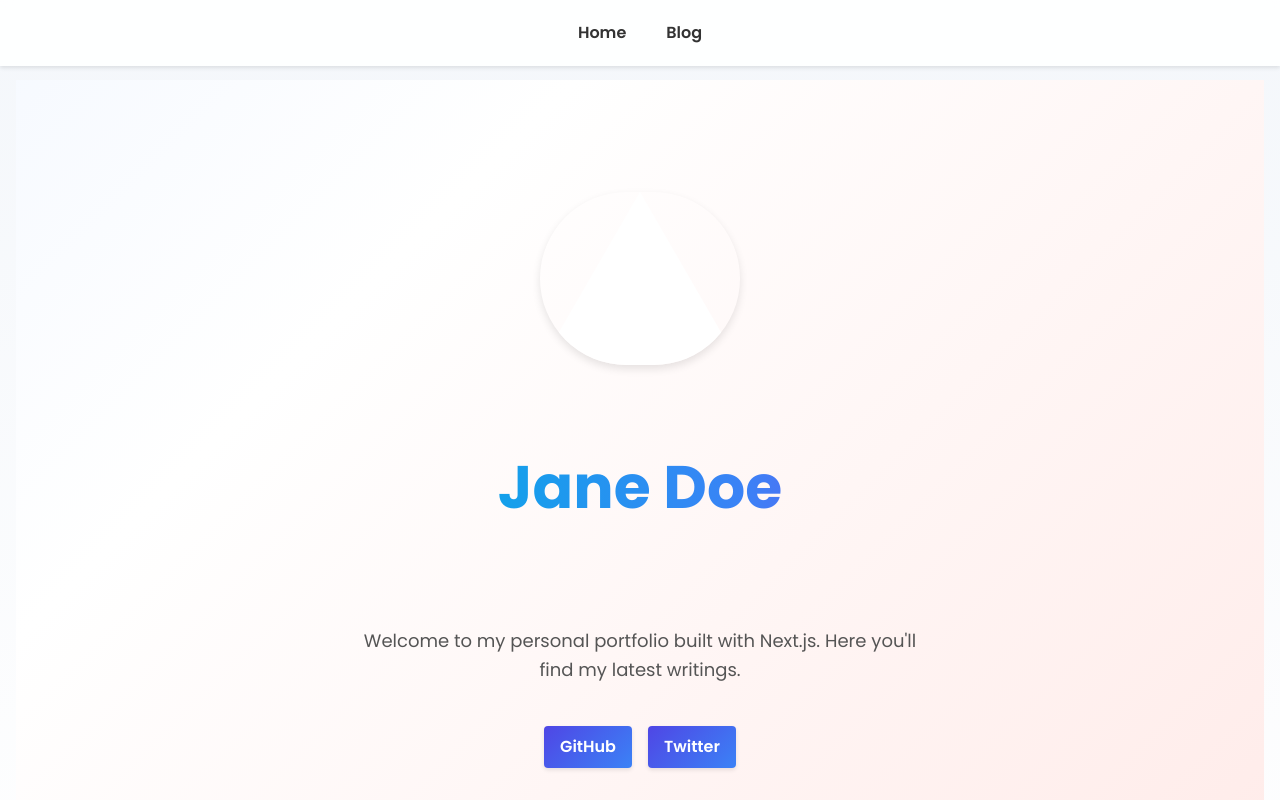
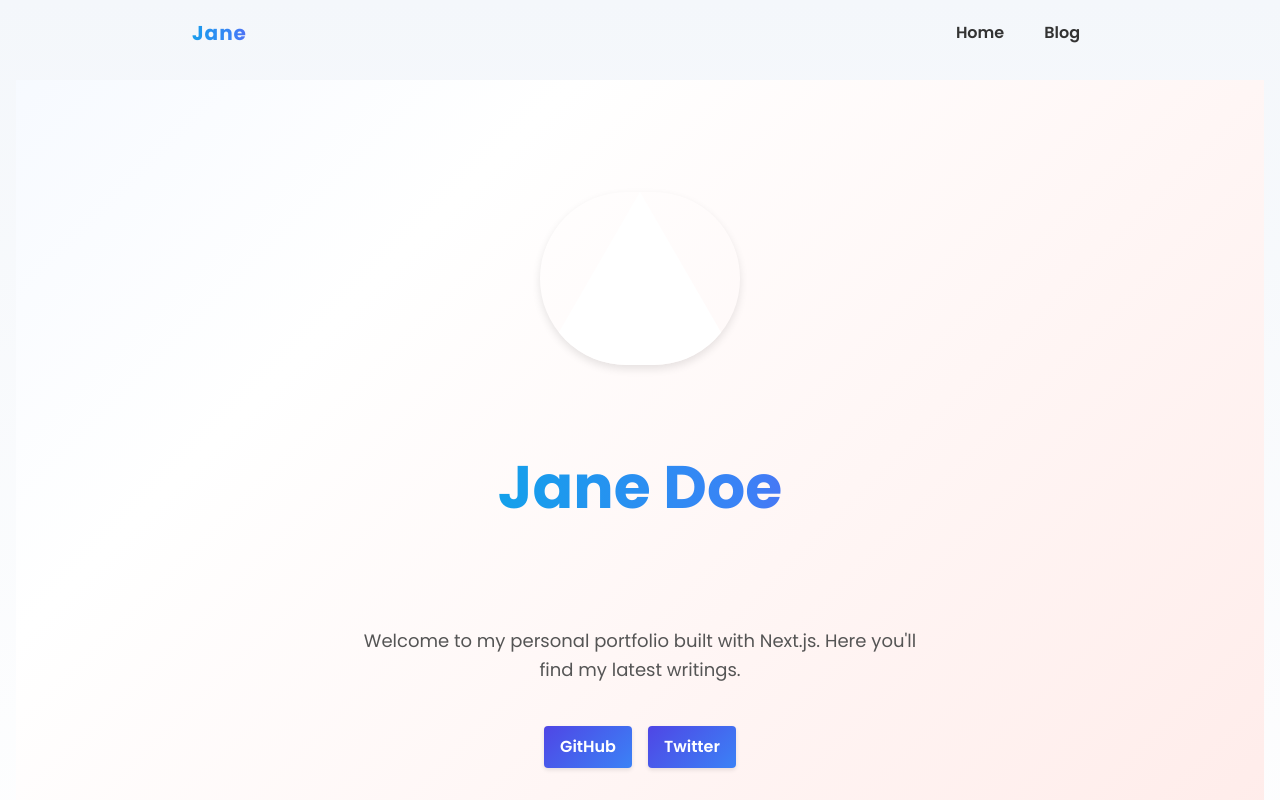
Before and after one commit to phalchanouksa/Portfolio, a Next.js app: page / in a window 1280 px wide. Shown: the top 800 px of the page. Built offline with nearby package versions, Linux system fonts and the light colour scheme.

Commit message:
Refine layout and navbar style

```diff
--- a/src/components/Layout.module.css
+++ b/src/components/Layout.module.css
@@ -12,19 +12,54 @@
   top: 0;
   left: 0;
   right: 0;
+  background: transparent;
+  box-shadow: none;
+  transition: background 0.3s ease, box-shadow 0.3s ease;
+  z-index: 50;
+}
+
+.scrolled {
   background: rgba(255, 255, 255, 0.9);
   backdrop-filter: blur(6px);
   box-shadow: 0 2px 4px rgba(0, 0, 0, 0.1);
-  z-index: 50;
+}
+
+.navContainer {
+  max-width: 56rem;
+  margin: 0 auto;
+  display: flex;
+  align-items: center;
+  justify-content: space-between;
+  padding: 1rem 1.5rem;
+}
+
+.logo {
+  font-size: 1.25rem;
+  font-weight: 700;
+  letter-spacing: 0.05em;
+  text-decoration: none;
+  background: linear-gradient(90deg, #0ea5e9, #3b82f6, #9333ea);
+  background-size: 200% auto;
+  -webkit-background-clip: text;
+  -webkit-text-fill-color: transparent;
+  animation: logoGradient 5s linear infinite;
+}
+
+@keyframes logoGradient {
+  0% {
+    background-position: 0% 50%;
+  }
+  50% {
+    background-position: 100% 50%;
+  }
+  100% {
+    background-position: 0% 50%;
+  }
 }
 
 .nav {
-  max-width: 56rem;
-  margin: 0 auto;
   display: flex;
-  justify-content: center;
   gap: 1.5rem;
-  padding: 1rem;
   font-weight: 600;
 }
 
--- a/src/components/Layout.tsx
+++ b/src/components/Layout.tsx
@@ -6,12 +6,14 @@ import styles from './Layout.module.css';
 
 export default function Layout({ children }: { children: ReactNode }) {
   const [showNav, setShowNav] = useState(true);
+  const [scrolled, setScrolled] = useState(false);
 
   useEffect(() => {
     let last = window.scrollY;
     const onScroll = () => {
       const curr = window.scrollY;
       setShowNav(curr < last || curr < 10);
+      setScrolled(curr > 50);
       last = curr;
     };
     window.addEventListener('scroll', onScroll);
@@ -21,14 +23,20 @@ export default function Layout({ children }: { children: ReactNode }) {
   return (
     <div className={styles.container}>
       <motion.header
-        className={styles.header}
+        className={`${styles.header} ${scrolled ? styles.scrolled : ''}`}
         animate={{ y: showNav ? 0 : '-100%' }}
+        initial={{ y: -60 }}
         transition={{ duration: 0.3 }}
       >
-        <nav className={styles.nav}>
-          <Link href="/">Home</Link>
-          <Link href="/blog">Blog</Link>
-        </nav>
+        <div className={styles.navContainer}>
+          <Link href="/" className={styles.logo}>
+            Jane
+          </Link>
+          <nav className={styles.nav}>
+            <Link href="/">Home</Link>
+            <Link href="/blog">Blog</Link>
+          </nav>
+        </div>
       </motion.header>
       <main className={styles.main}>{children}</main>
       <footer className={styles.footer}>
```
